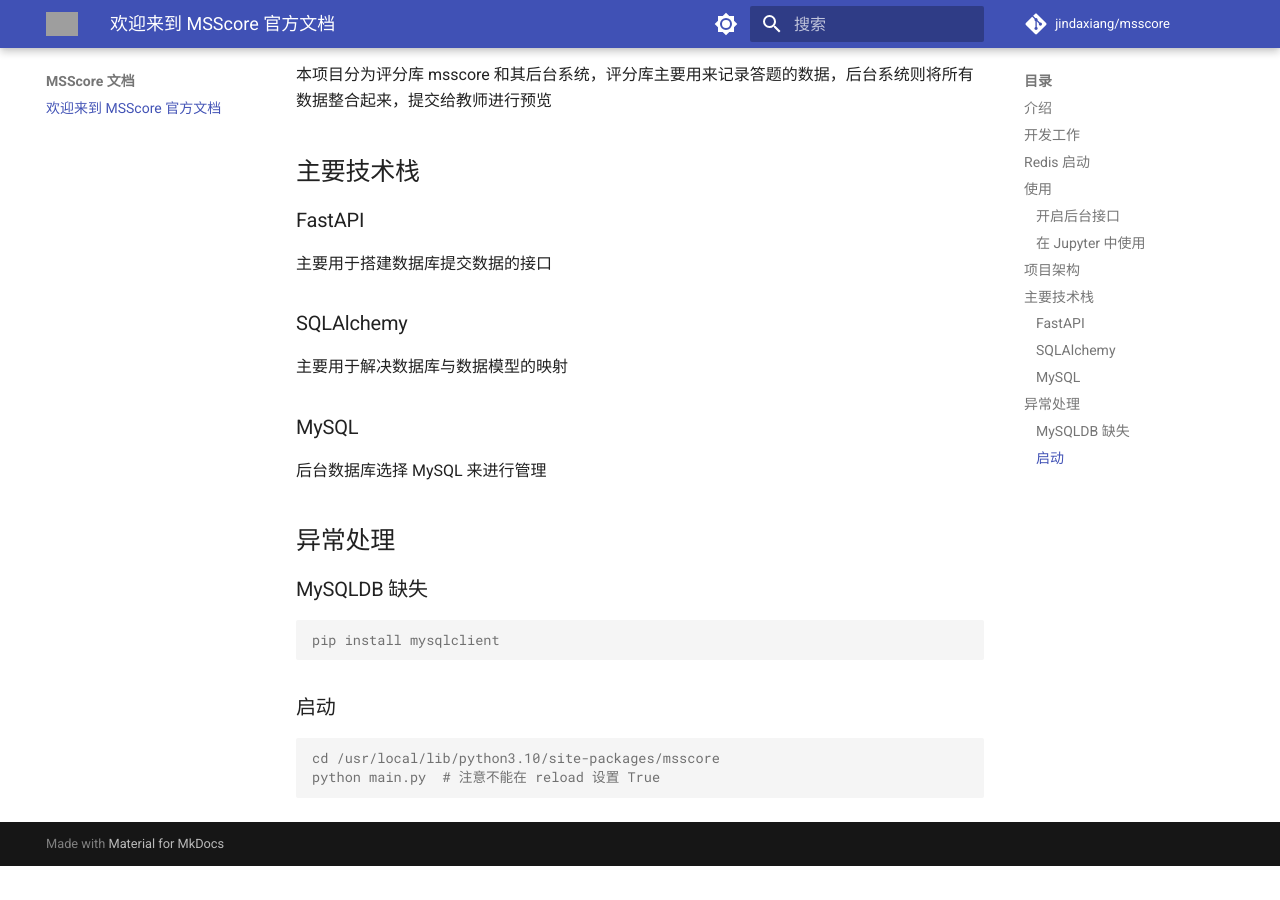
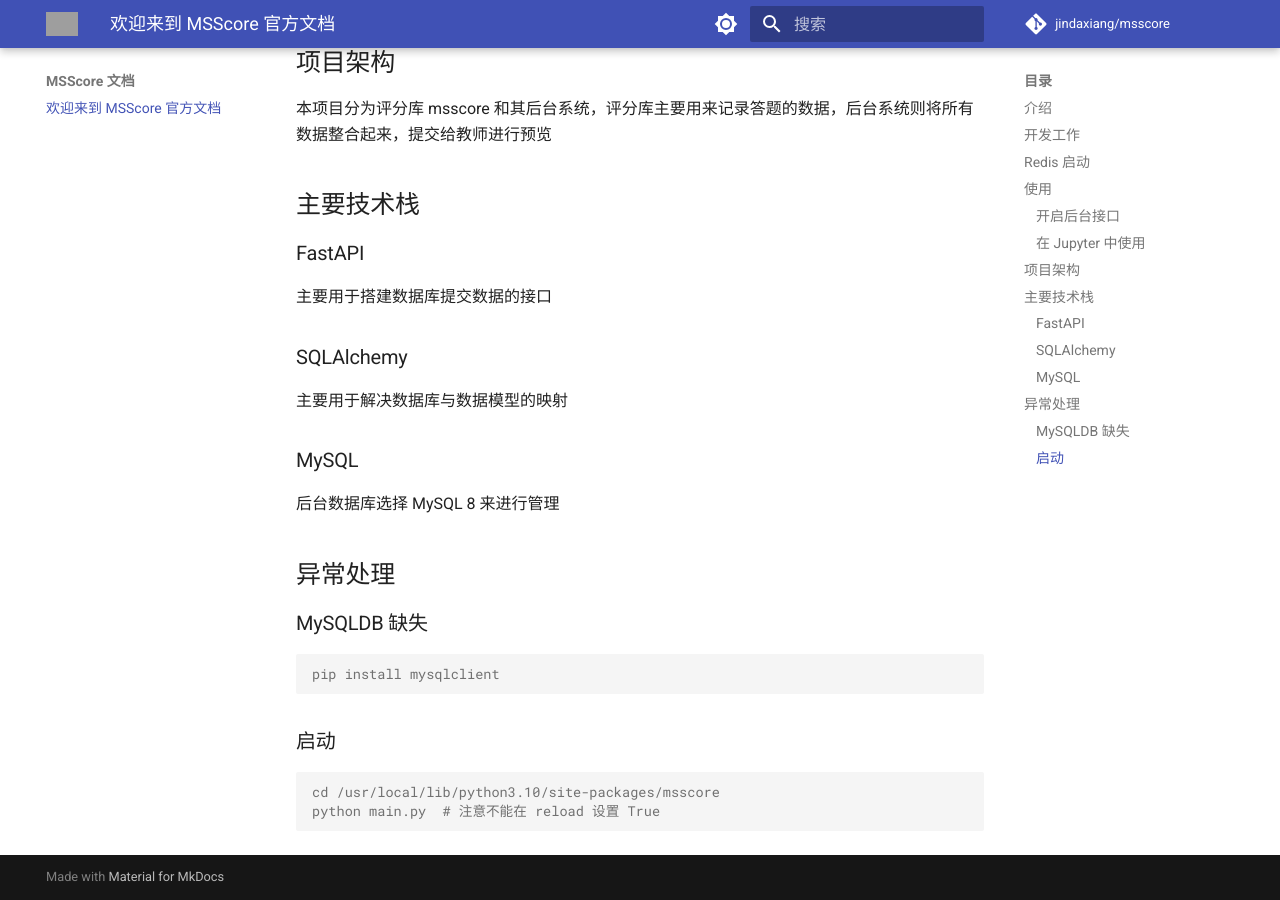
Before and after one commit to jindaxiang/msscore, an MkDocs documentation site: the page built from docs/index.md, in a window 1280 px wide and 900 px high, scrolled down 1519 px. Built offline with MkDocs 1.6.1 and Material for MkDocs 9.7.7, drawn with Linux system fonts in a browser that asks for light colours; comment, search, counter and statistics services are not loaded; before the commit the page ends 2385 px from its top, so only the background shows below that; grey boxes are pictures that could not be loaded.

Commit message:
docs(docs): docs
docs

```diff
--- a/docs/index.md
+++ b/docs/index.md
@@ -1,6 +1,6 @@
 # 欢迎来到 MSScore 官方文档
 
-完整的文档请访问：[MSScore 官方文档](https://msscore.readthedocs.io/).
+完整的文档请访问：[MSScore 官方文档](https://msscore.readthedocs.io/)。
 
 ## 介绍
 
@@ -67,7 +68,7 @@ score.save()  # 用户可以提交成绩
 
 ### MySQL
 
-后台数据库选择 MySQL 来进行管理
+后台数据库选择 MySQL 8 来进行管理
 
 ## 异常处理
 
```
Also changed, not shown: other parts of docs/index.md (+1 -0 lines), 4 other files.
